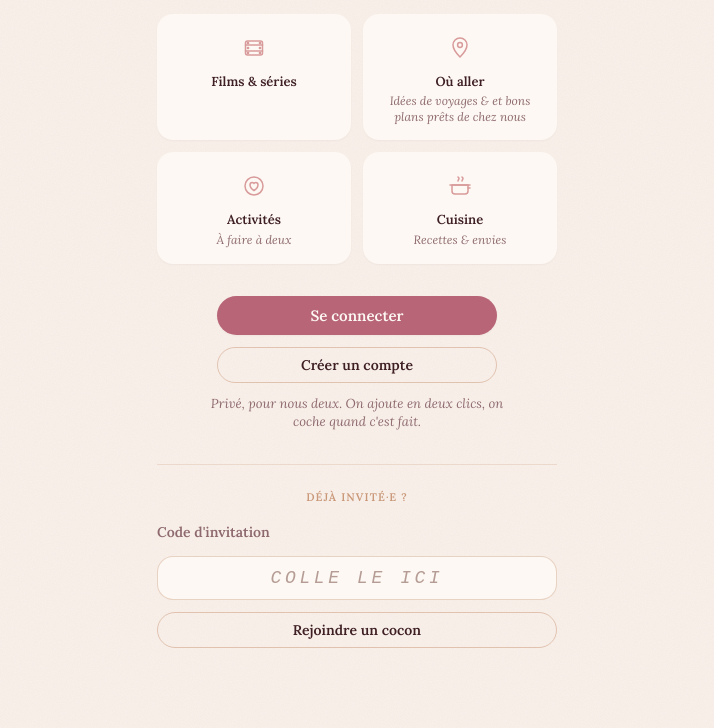
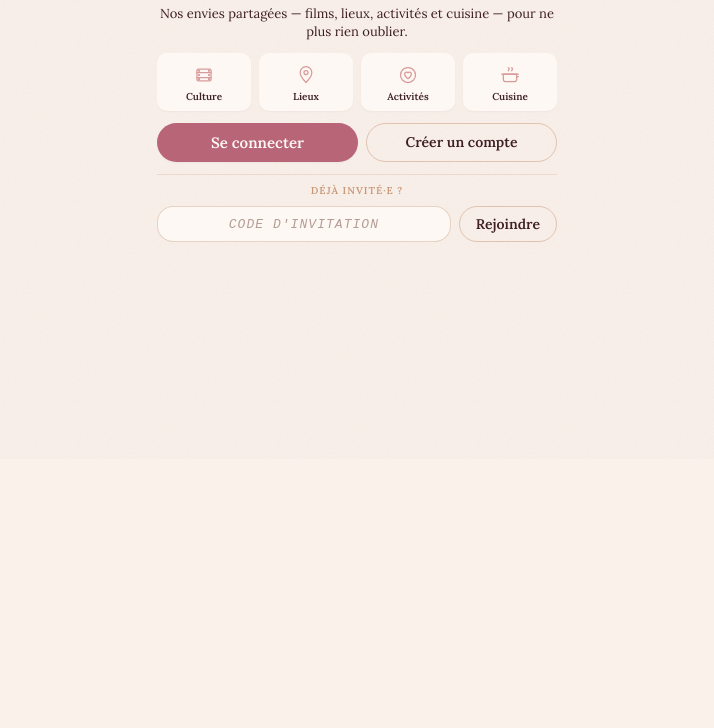
Before and after one commit to EugeneleconteSIFA/cocoon, a plain HTML site: page frontend/index.html in a window 1280 px wide. Shown: the part 341-1069 px from the top of the page, without its empty margins (283-997 px from the left). After the commit the page ends 800 px from the top, so only its background shows below. Drawn offline with Linux system fonts and the light colour scheme.

```diff
--- a/frontend/index.html
+++ b/frontend/index.html
@@ -22,7 +22,7 @@
     href="https://fonts.googleapis.com/css2?family=DM+Serif+Display:ital@0;1&family=Lora:ital,wght@0,400;0,600;1,400&display=swap"
     rel="stylesheet"
   />
-  <link rel="stylesheet" href="/style.css?v=17" />
+  <link rel="stylesheet" href="/style.css?v=18" />
   <!-- www → apex : une seule origine pour le JWT (localStorage) -->
   <script>
     (function () {
@@ -275,15 +275,8 @@
         <header class="welcome__hero">
           <h1 class="welcome__title" id="welcome-title">Cocon</h1>
           <p class="welcome__tagline">Notre carnet à deux.</p>
-
-          <div class="welcome__divider" aria-hidden="true">
-            <span class="welcome__divider-line"></span>
-            <svg class="welcome__divider-ornament" aria-hidden="true"><use href="#i-peony" /></svg>
-            <span class="welcome__divider-line"></span>
-          </div>
-
           <p class="welcome__lead">
-            Le carnet où on garde nos envies partagées — films, lieux, idées et recettes — pour ne plus rien oublier sur le canapé.
+            Nos envies partagées — films, lieux, activités et cuisine — pour ne plus rien oublier.
           </p>
         </header>
 
@@ -292,28 +285,25 @@
             <span class="welcome__pillar-icon" aria-hidden="true">
               <svg class="icon"><use href="#i-culture" /></svg>
             </span>
-            <span class="welcome__pillar-name">Films &amp; séries</span>
+            <span class="welcome__pillar-name">Culture</span>
           </li>
           <li class="welcome__pillar">
             <span class="welcome__pillar-icon" aria-hidden="true">
               <svg class="icon"><use href="#i-lieux" /></svg>
             </span>
-            <span class="welcome__pillar-name">Où aller</span>
-            <span class="welcome__pillar-hint">Idées de voyages &amp; et bons plans prêts de chez nous</span>
+            <span class="welcome__pillar-name">Lieux</span>
           </li>
           <li class="welcome__pillar">
             <span class="welcome__pillar-icon" aria-hidden="true">
               <svg class="icon"><use href="#i-activites" /></svg>
             </span>
             <span class="welcome__pillar-name">Activités</span>
-            <span class="welcome__pillar-hint">À faire à deux</span>
           </li>
           <li class="welcome__pillar">
             <span class="welcome__pillar-icon" aria-hidden="true">
               <svg class="icon"><use href="#i-cuisine" /></svg>
             </span>
             <span class="welcome__pillar-name">Cuisine</span>
-            <span class="welcome__pillar-hint">Recettes &amp; envies</span>
           </li>
         </ul>
 
@@ -324,24 +314,25 @@
           <button class="btn btn-ghost welcome__cta-secondary" type="button" data-action="open-auth" data-auth-tab="register">
             Créer un compte
           </button>
-          <p class="welcome__hint">Privé, pour nous deux. On ajoute en deux clics, on coche quand c'est fait.</p>
         </div>
 
         <div class="welcome__join-block">
           <p class="welcome__join-kicker">Déjà invité·e ?</p>
           <form class="welcome__join" data-guest-join-form novalidate>
-            <label class="welcome__join-label" for="guest-join-code">Code d'invitation</label>
+            <label class="visually-hidden" for="guest-join-code">Code d'invitation</label>
+            <div class="welcome__join-row">
               <input
                 class="form-input form-input--mono welcome__join-input"
                 id="guest-join-code"
                 type="text"
                 data-guest-join-code
-              placeholder="Colle le ici"
+                placeholder="Code d'invitation"
                 autocomplete="off"
                 spellcheck="false"
                 enterkeyhint="go"
               />
-            <button class="btn btn-ghost welcome__join-btn" type="submit">Rejoindre un cocon</button>
+              <button class="btn btn-ghost welcome__join-btn" type="submit">Rejoindre</button>
+            </div>
           </form>
         </div>
       </section>
--- a/frontend/style.css
+++ b/frontend/style.css
@@ -87,6 +87,19 @@
   -moz-osx-font-smoothing: grayscale;
 }
 
+/* Accessibilité : label masqué visuellement */
+.visually-hidden {
+  position: absolute;
+  width: 1px;
+  height: 1px;
+  padding: 0;
+  margin: -1px;
+  overflow: hidden;
+  clip: rect(0, 0, 0, 0);
+  white-space: nowrap;
+  border: 0;
+}
+
 /* ─── 3. Layout général ────────────────────────────────────────── */
 .app {
   display: flex;
@@ -209,10 +222,9 @@
 }
 
 .app--guest .views {
-  padding-top: var(--space-5);
-  padding-bottom: calc(var(--space-6) + env(safe-area-inset-bottom, 0px));
-  overflow-y: auto;
-  -webkit-overflow-scrolling: touch;
+  padding: var(--space-2) var(--space-4);
+  padding-bottom: calc(var(--space-3) + env(safe-area-inset-bottom, 0px));
+  overflow: hidden;
 }
 
 .app--guest .tabbar {
@@ -253,19 +265,21 @@
   color: var(--ink);
 }
 
-/* ─── 7b. Accueil invité ───────────────────────────────────────── */
+/* ─── 7b. Accueil invité (tient sur un écran mobile sans scroll) ─ */
 .welcome {
   flex: 1 1 auto;
   display: flex;
   flex-direction: column;
   align-items: center;
-  justify-content: flex-start;
+  justify-content: center;
   text-align: center;
-  gap: var(--space-6);
+  gap: var(--space-3);
   width: 100%;
   max-width: 400px;
   margin: 0 auto;
-  padding: var(--space-4) 0 var(--space-7);
+  padding: 0;
+  min-height: 0;
+  overflow: hidden;
 }
 
 .welcome[hidden] {
@@ -274,56 +288,33 @@
 
 .welcome__hero {
   width: 100%;
+  flex-shrink: 0;
 }
 
 .welcome__title {
   font-family: 'DM Serif Display', Georgia, serif;
-  font-size: clamp(36px, 10vw, 44px);
+  font-size: clamp(28px, 8vw, 36px);
   font-weight: 400;
   color: var(--peony);
-  line-height: 1.1;
+  line-height: 1.05;
   letter-spacing: -0.5px;
-  margin: 0 0 var(--space-2);
+  margin: 0 0 var(--space-1);
 }
 
 .welcome__tagline {
   font-family: 'DM Serif Display', Georgia, serif;
-  font-size: 18px;
+  font-size: 15px;
   font-style: italic;
   font-weight: 400;
   color: var(--ink-soft);
-  line-height: 1.3;
-  margin: 0 0 var(--space-5);
-}
-
-.welcome__divider {
-  display: flex;
-  align-items: center;
-  justify-content: center;
-  gap: var(--space-3);
-  margin-bottom: var(--space-5);
-}
-
-.welcome__divider-line {
-  flex: 1;
-  max-width: 72px;
-  height: 1px;
-  background: var(--copper);
-  opacity: 0.4;
-}
-
-.welcome__divider-ornament {
-  width: 20px;
-  height: 20px;
-  color: var(--copper);
-  opacity: 0.45;
-  flex-shrink: 0;
+  line-height: 1.2;
+  margin: 0 0 var(--space-2);
 }
 
 .welcome__lead {
   font-family: 'Lora', serif;
-  font-size: 15px;
-  line-height: 1.55;
+  font-size: 13px;
+  line-height: 1.4;
   color: var(--ink);
   margin: 0;
   text-align: center;
@@ -331,22 +322,23 @@
 
 .welcome__pillars {
   display: grid;
-  grid-template-columns: repeat(2, 1fr);
-  gap: var(--space-3);
+  grid-template-columns: repeat(4, 1fr);
+  gap: var(--space-2);
   width: 100%;
   list-style: none;
   margin: 0;
   padding: 0;
+  flex-shrink: 0;
 }
 
 .welcome__pillar {
   display: flex;
   flex-direction: column;
   align-items: center;
-  gap: var(--space-1);
-  padding: var(--space-4) var(--space-3);
-  background: var(--ivory);
-  border-radius: var(--radius);
+  gap: 2px;
+  padding: var(--space-2) var(--space-1);
+  background: var(--ivory);
+  border-radius: var(--radius-sm);
   box-shadow: var(--shadow-1);
 }
 
@@ -354,98 +346,133 @@
   display: inline-flex;
   align-items: center;
   justify-content: center;
-  width: 36px;
-  height: 36px;
+  width: 28px;
+  height: 28px;
   color: var(--rose);
-  margin-bottom: var(--space-1);
 }
 
 .welcome__pillar-icon .icon {
-  width: 24px;
-  height: 24px;
+  width: 20px;
+  height: 20px;
 }
 
 .welcome__pillar-name {
   font-family: 'Lora', serif;
-  font-size: 13px;
-  font-weight: 600;
-  color: var(--ink);
-  line-height: 1.2;
-}
-
-.welcome__pillar-hint {
-  font-family: 'Lora', serif;
-  font-size: 12px;
-  font-style: italic;
-  color: var(--ink-soft);
-  line-height: 1.3;
+  font-size: 10px;
+  font-weight: 600;
+  color: var(--ink);
+  line-height: 1.15;
 }
 
 .welcome__actions {
   display: flex;
-  flex-direction: column;
-  align-items: center;
-  gap: var(--space-3);
+  flex-direction: row;
+  align-items: stretch;
+  gap: var(--space-2);
   width: 100%;
+  flex-shrink: 0;
 }
 
 .welcome__cta,
 .welcome__cta-secondary {
-  width: 100%;
-  max-width: 280px;
-}
-
-.welcome__hint {
-  font-family: 'Lora', serif;
-  font-size: 13px;
-  font-style: italic;
-  line-height: 1.45;
-  color: var(--ink-soft);
-  margin: 0;
-  max-width: 300px;
+  flex: 1;
+  min-width: 0;
+  padding: 10px 12px;
+  font-size: 14px;
 }
 
 .welcome__join-block {
   width: 100%;
-  padding-top: var(--space-5);
+  padding-top: var(--space-2);
   border-top: 1px solid var(--line-copper);
+  flex-shrink: 0;
 }
 
 .welcome__join-kicker {
   font-family: 'Lora', serif;
-  font-size: 11px;
+  font-size: 10px;
   font-weight: 600;
   letter-spacing: 0.1em;
   text-transform: uppercase;
   color: var(--copper);
-  margin: 0 0 var(--space-4);
+  margin: 0 0 var(--space-2);
 }
 
 .welcome__join {
   width: 100%;
-  display: flex;
-  flex-direction: column;
+}
+
+.welcome__join-row {
+  display: flex;
   align-items: stretch;
-  gap: var(--space-3);
-}
-
-.welcome__join-label {
-  font-family: 'Lora', serif;
-  font-size: 14px;
-  font-weight: 600;
-  color: var(--ink-soft);
-  margin: 0;
-  text-align: left;
-}
-
-.welcome__join-input {
+  gap: var(--space-2);
+}
+
+.welcome__join-input.form-input--mono {
+  flex: 1;
+  min-width: 0;
+  padding: 8px var(--space-3);
+  font-size: 13px;
+  letter-spacing: 0.08em;
   text-align: center;
-  letter-spacing: 0.1em;
   text-transform: uppercase;
 }
 
 .welcome__join-btn {
-  width: 100%;
+  flex-shrink: 0;
+  padding: 8px 14px;
+  font-size: 13px;
+  white-space: nowrap;
+}
+
+/* Écrans très bas (ex. iPhone SE) : resserrer encore */
+@media (max-height: 700px) {
+  .app--guest .views {
+    padding-top: var(--space-1);
+    padding-bottom: calc(var(--space-2) + env(safe-area-inset-bottom, 0px));
+  }
+
+  .welcome {
+    gap: var(--space-2);
+  }
+
+  .welcome__title {
+    font-size: 26px;
+  }
+
+  .welcome__tagline {
+    font-size: 14px;
+    margin-bottom: var(--space-1);
+  }
+
+  .welcome__lead {
+    font-size: 12px;
+    line-height: 1.35;
+  }
+
+  .welcome__pillar {
+    padding: 6px 2px;
+  }
+
+  .welcome__pillar-icon {
+    width: 24px;
+    height: 24px;
+  }
+
+  .welcome__pillar-icon .icon {
+    width: 18px;
+    height: 18px;
+  }
+
+  .welcome__cta,
+  .welcome__cta-secondary {
+    padding: 9px 10px;
+    font-size: 13px;
+  }
+
+  .welcome__join-block {
+    padding-top: var(--space-1);
+  }
 }
 
 /* ─── 8. État vide (centré dans la vue) ────────────────────────── */
```
Lines whose indentation alone changed are shown as unchanged.
